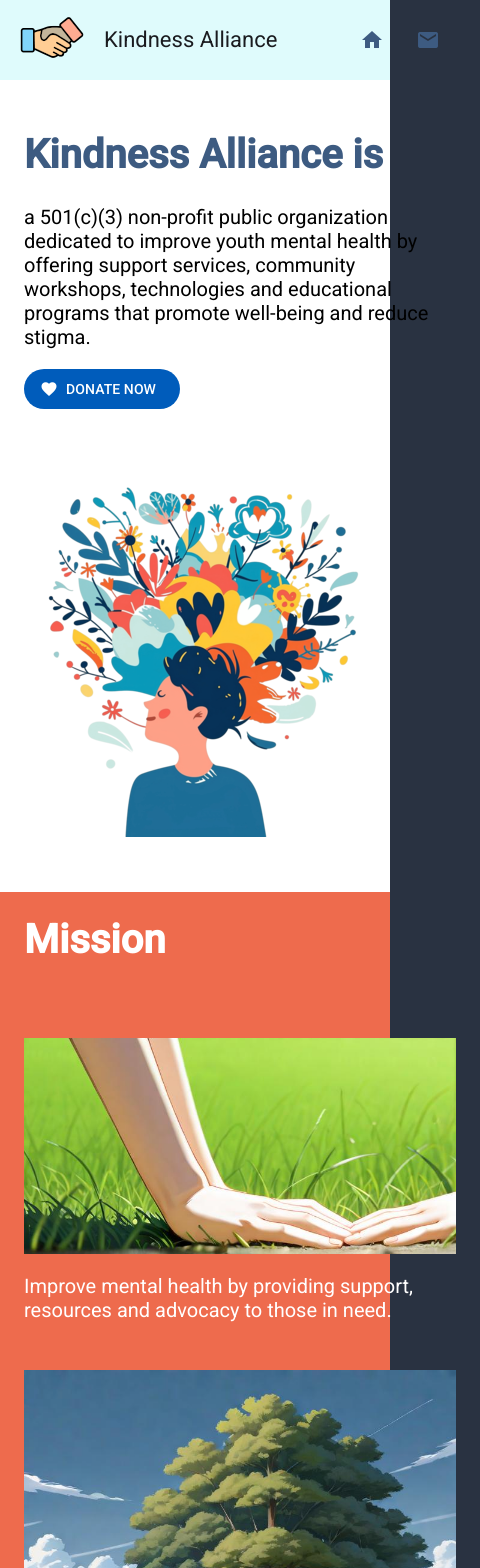
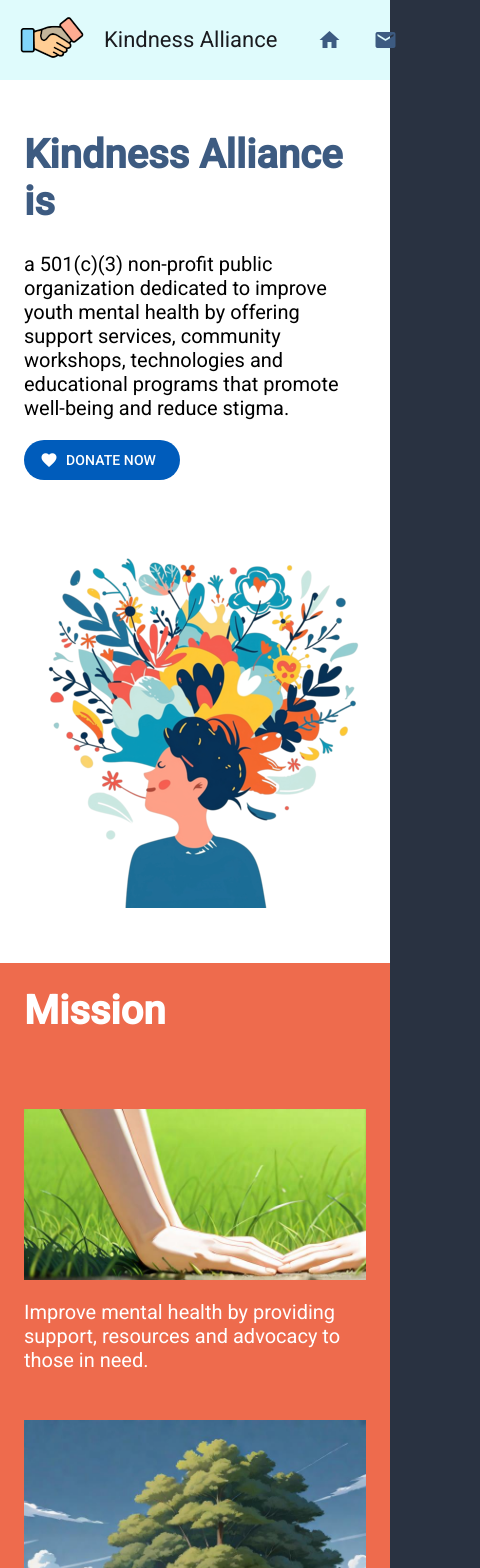
Before and after one commit to kindnessally/kindnessally.github.io, an Angular app: page / in a window 390 px wide. Shown: the top 1568 px of the page, 480 px wide, since content can reach past the window. Built offline with nearby package versions, Linux system fonts and the light colour scheme.

Commit message:
Fix mobile layout

```diff
--- a/src/styles.scss
+++ b/src/styles.scss
@@ -26,7 +26,6 @@ a:link, a:visited {
 
 .content-row {
   max-width: 1200px;
-  min-width: 480px;
   margin: 0 auto;
 }
 
@@ -43,15 +42,15 @@ a:link, a:visited {
 
 .half-block {
   flex: 1 1 calc(50% - 48px);
-  min-width: 340px;
+  min-width: 320px;
 }
 
 .third-block {
   flex: 1 1 calc(33% - 48px);
-  min-width: 340px;
+  min-width: 320px;
 }
 
 .two-thirds-block {
   flex: 1 1 calc(66% - 48px);
-  min-width: 340px;
+  min-width: 320px;
 }
```
Also changed, not shown: src/home/home.html (line endings or trailing spaces).
